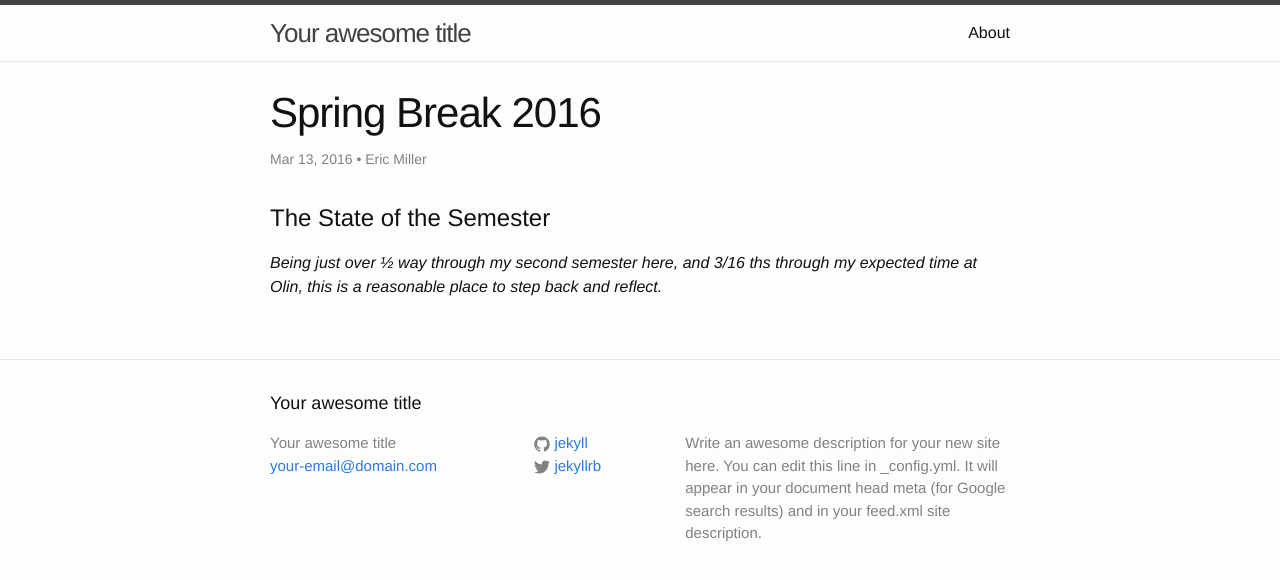
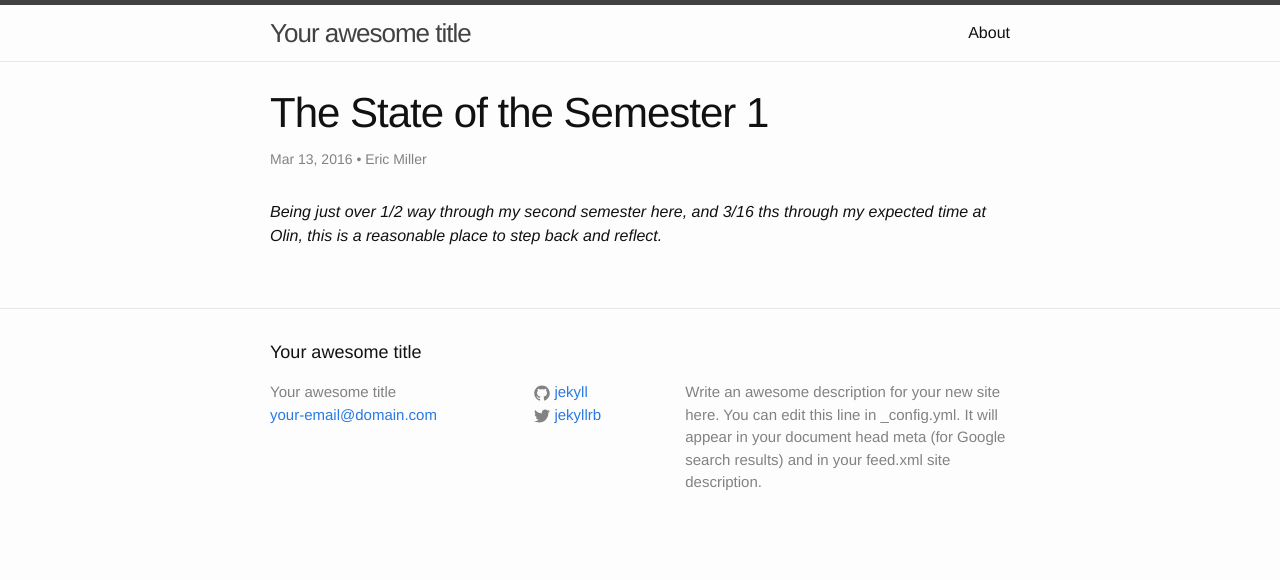
Before and after one commit to HALtheWise/HALtheWise.github.io, a Jekyll site: the page built from _posts/2016-03-13-Spring-Break-2016.md, in a window 1280 px wide. Shown: the top 580 px of the page. Built offline with Jekyll 4.4.1, drawn with Linux system fonts in a browser that asks for light colours.

Commit message:
Update/Create 2016-03-13-Spring-Break-2016.md

```diff
--- a/_posts/2016-03-13-Spring-Break-2016.md
+++ b/_posts/2016-03-13-Spring-Break-2016.md
@@ -1,5 +1,5 @@
 ---
-title: Spring Break 2016
+title: The State of the Semester 1
 layout: post
 author: Eric Miller
 permalink: /spring-break-2016/
@@ -8,6 +8,4 @@ tags:
 source-id: 1k125RkS0D9cSdyhVM88VRiGxBWEOcYughaFqVbGzgqc
 published: true
 ---
-# The State of the Semester
-
-*Being just over ½ way through my second semester here, and 3/16 ths through my expected time at Olin, this is a reasonable place to step back and reflect.*
+*Being just over 1/2 way through my second semester here, and 3/16 ths through my expected time at Olin, this is a reasonable place to step back and reflect.*
```
